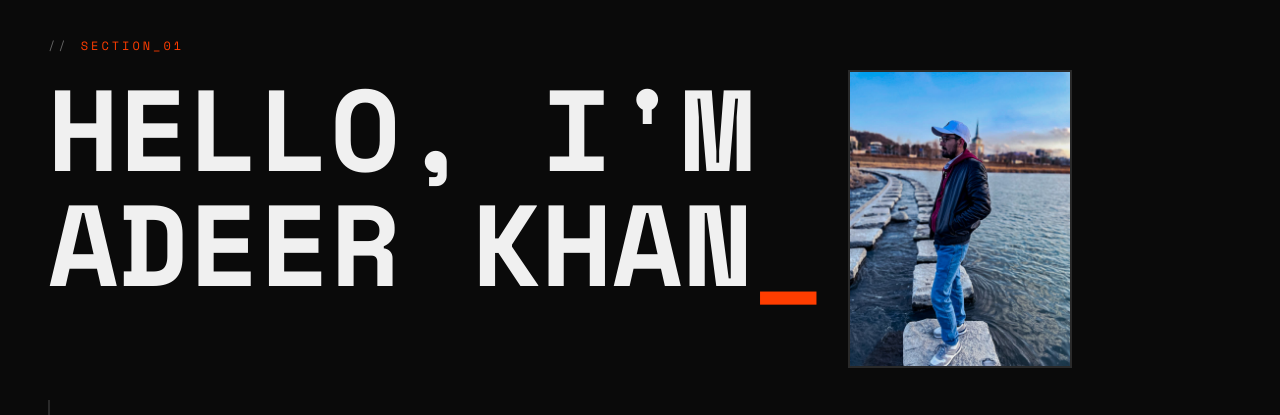
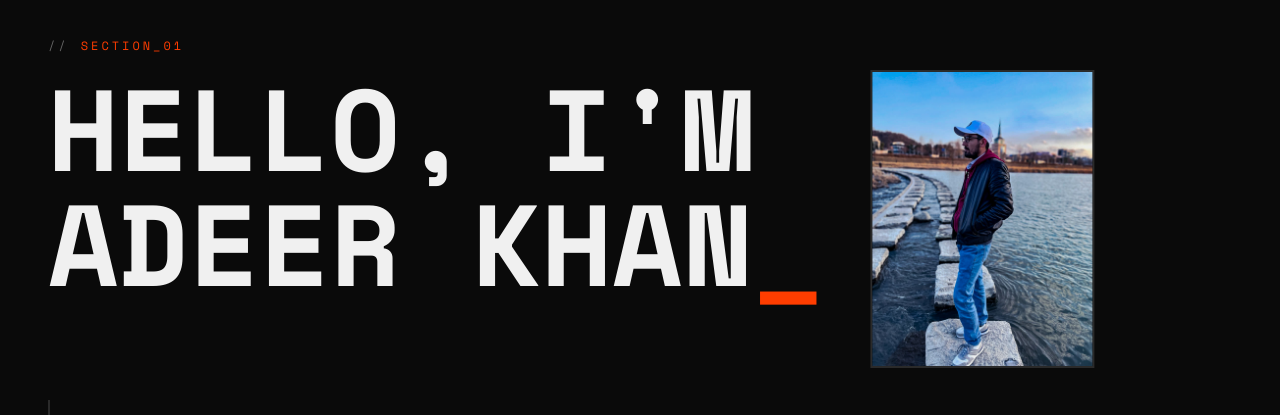
Before and after one commit to adeerkhan/adeerkhan.github.io, a Next.js app: page / in a window 1280 px wide. Shown: the part 160-575 px from the top of the page. Built offline with nearby package versions, Linux system fonts and the light colour scheme; no server answers.

Commit message:
Double glitch frame stroke to 4px, shift profile image right 10% of its width

```diff
--- a/app/globals.css
+++ b/app/globals.css
@@ -170,7 +170,7 @@ a {
   content: "";
   position: absolute;
   inset: 0;
-  border: 2px solid var(--terminal-signal);
+  border: 4px solid var(--terminal-signal);
   opacity: 0;
   pointer-events: none;
 }
--- a/components/primitives/HeroProfile.tsx
+++ b/components/primitives/HeroProfile.tsx
@@ -9,7 +9,7 @@ export function HeroProfile() {
   const [index, setIndex] = useState(0);
 
   return (
-    <div className="profile-glitch shrink-0">
+    <div className="profile-glitch shrink-0 translate-x-[10%]">
       <Image
         src={IMAGES[index]}
         alt="Adeer Khan"
```
